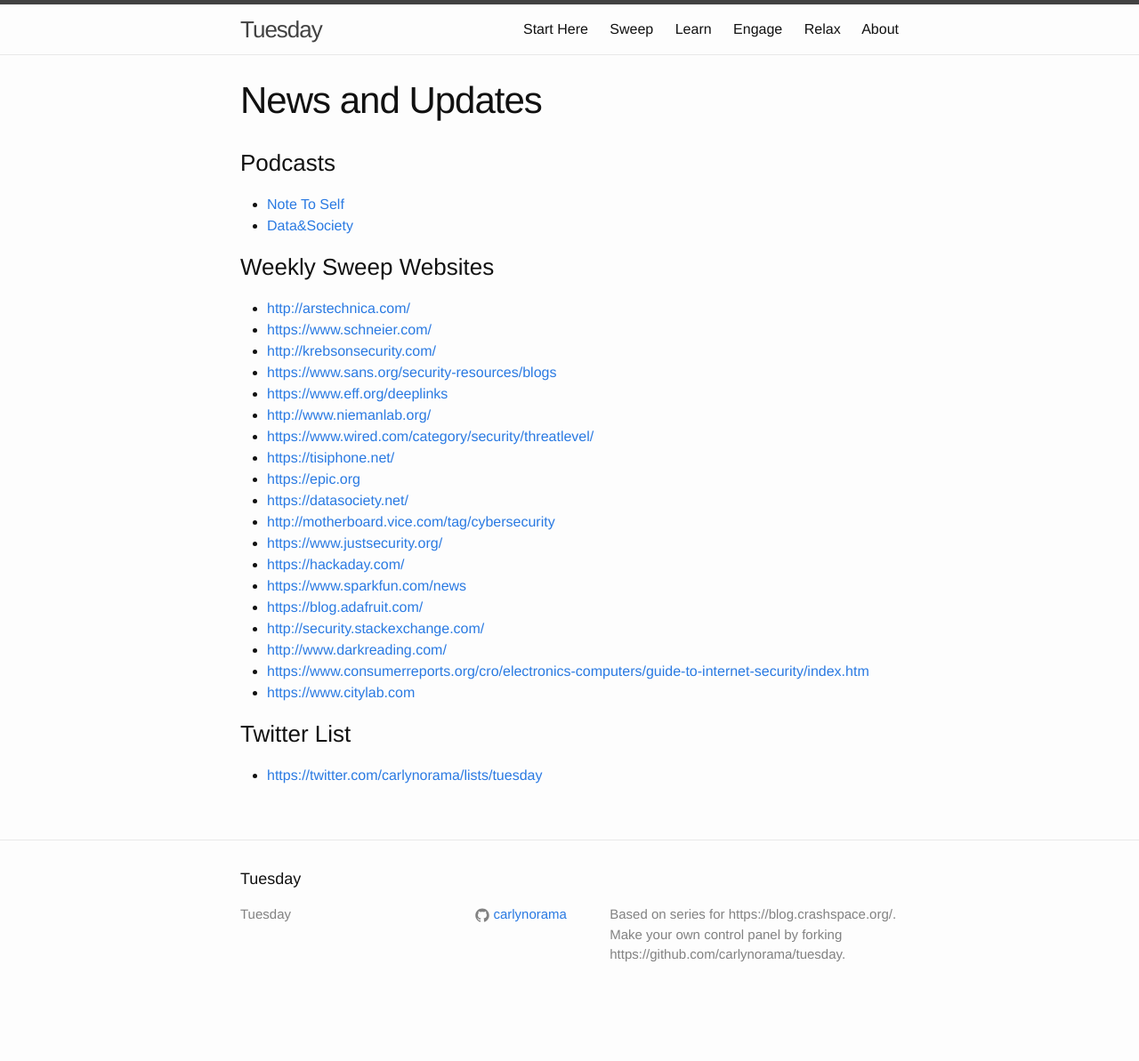
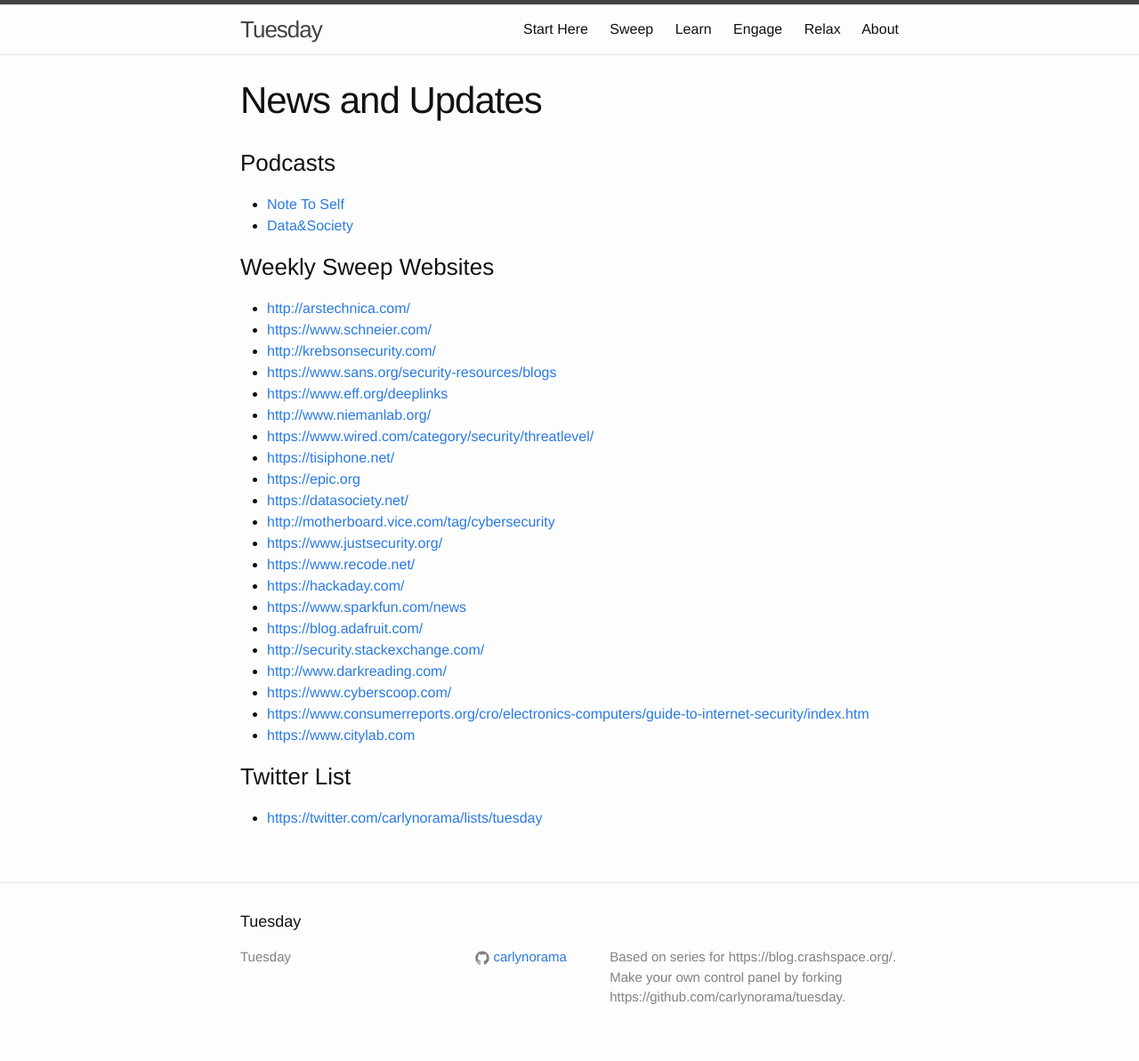
Before and after one commit to CRASHSpace/tuesday, a Jekyll site: the page built from _learn/01-news.md, in a window 1280 px wide. Shown: the whole page at 89% size. Built offline with Jekyll 4.4.1, drawn with Linux system fonts in a browser that asks for light colours; before the commit the page ends 1145 px from its top, so only the background shows below that.

Commit message:
added news sites
recode and cyber scoop

```diff
--- a/_learn/01-news.md
+++ b/_learn/01-news.md
@@ -22,11 +22,13 @@
 * <https://datasociety.net/>
 * <http://motherboard.vice.com/tag/cybersecurity>
 * <https://www.justsecurity.org/>
+* <https://www.recode.net/>
 * <https://hackaday.com/>
 * <https://www.sparkfun.com/news>
 * <https://blog.adafruit.com/>
 * <http://security.stackexchange.com/>
 * <http://www.darkreading.com/>
+* <https://www.cyberscoop.com/>
 * <https://www.consumerreports.org/cro/electronics-computers/guide-to-internet-security/index.htm>
 * <https://www.citylab.com>
 
```
